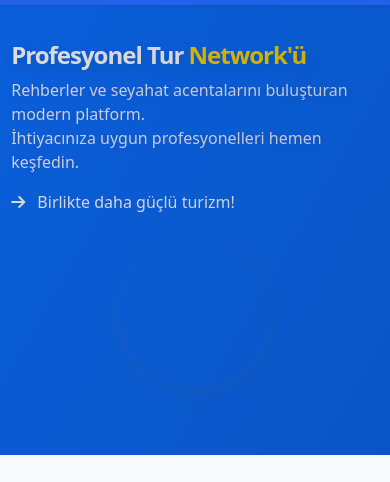
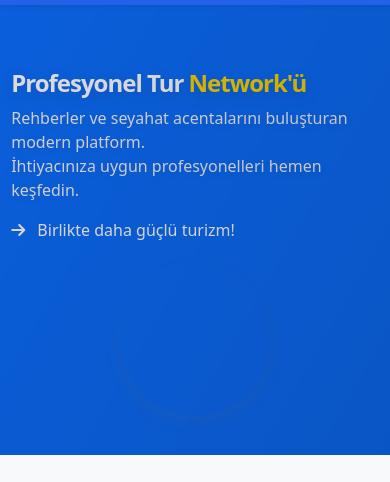
Before and after one commit to zrana24/tourConnect, a website: page index.html in a window 390 px wide. Shown: the part 51-533 px from the top of the page. Drawn offline with nearby package versions, Linux system fonts and the light colour scheme; a script that the page names is missing.

Commit message:
Güncelleme

```diff
--- a/css/index.css
+++ b/css/index.css
@@ -375,11 +375,12 @@ body.show-backtotop #backToTop {
     max-width: 220px;
     max-height: 220px;
   }
-  .rounded-animation dotlottie-wc {
-    transform: scale(1);
+  .hero-section {
+    padding-top: 4.5rem !important;
   }
   .hero-section h1 {
     font-size: 1.5rem !important;
+    margin-top: 0.5rem !important;
   }
   .hero-section p.lead {
     font-size: 1rem !important;
```
